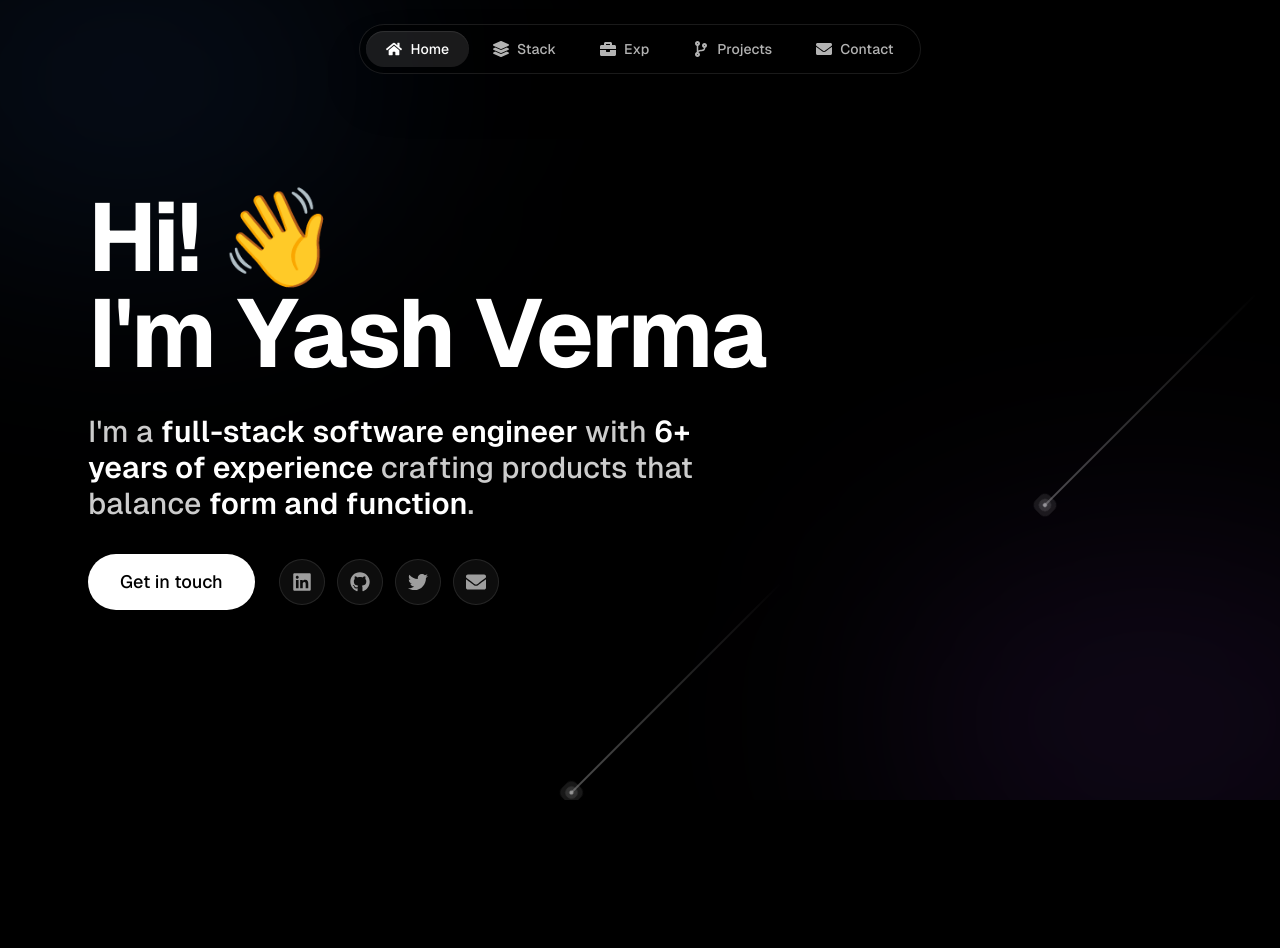
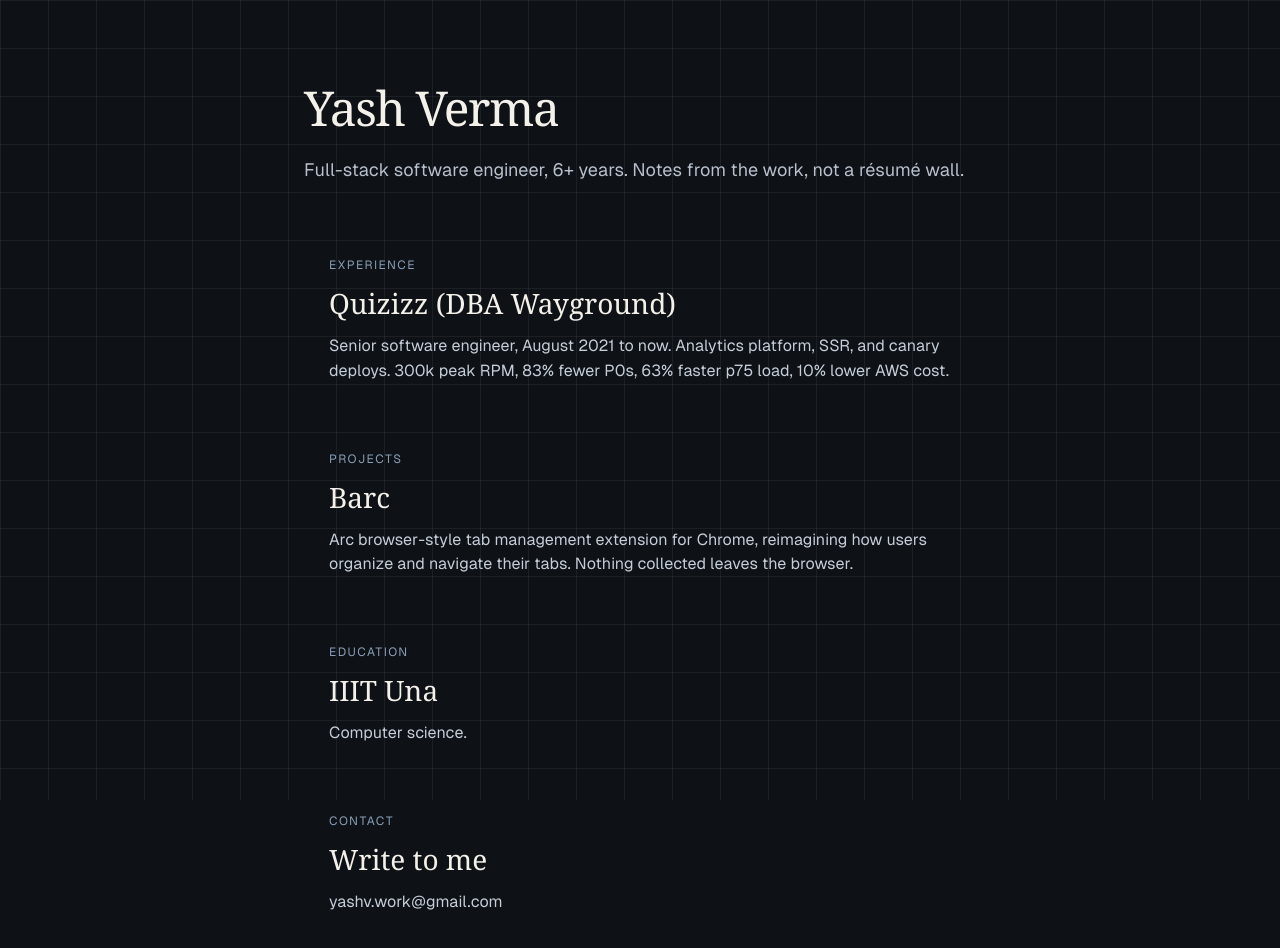
Before and after one commit to yashverma2110/portfolio, a Next.js app: page / in a window 1280 px wide. Shown: the top 948 px of the page. Before the commit the page ends 800 px from the top, so only its background shows below. Built offline with nearby package versions, Linux system fonts and the light colour scheme.

Commit message:
feat: blog layout on a math grid with glass hover

```diff
--- a/src/app/globals.css
+++ b/src/app/globals.css
@@ -33,3 +33,81 @@
 .shooting-star:nth-child(2) { @apply top-[30%] -right-[30px] left-auto [animation-delay:3s] [animation-duration:10s]; }
 .shooting-star:nth-child(3) { @apply top-[55%] -right-[25px] left-auto [animation-delay:6s] [animation-duration:9s]; }
 .shooting-star:nth-child(4) { @apply top-[80%] -right-[40px] left-auto [animation-delay:9s] [animation-duration:11s]; }
+
+.blog-page {
+  position: relative;
+  min-height: 100vh;
+  overflow: auto;
+  background: #0e1116;
+  color: #f4f1ea;
+}
+html, body {
+  overflow: auto;
+  height: auto;
+  background: #0e1116;
+}
+.math-grid {
+  position: fixed;
+  inset: 0;
+  z-index: 0;
+  pointer-events: none;
+  background-image:
+    linear-gradient(to right, rgba(255,255,255,0.06) 1px, transparent 1px),
+    linear-gradient(to bottom, rgba(255,255,255,0.06) 1px, transparent 1px);
+  background-size: 48px 48px;
+}
+.blog-wrap {
+  position: relative;
+  z-index: 1;
+  max-width: 720px;
+  margin: 0 auto;
+  padding: 72px 24px 120px;
+}
+.blog-header h1 {
+  font-family: Georgia, "Times New Roman", serif;
+  font-size: 48px;
+  letter-spacing: -0.03em;
+}
+.blog-header p {
+  margin-top: 12px;
+  color: #b7c0cc;
+  font-size: 18px;
+  line-height: 1.5;
+}
+.blog-list {
+  margin-top: 48px;
+  display: flex;
+  flex-direction: column;
+  gap: 16px;
+}
+.post {
+  display: block;
+  padding: 24px;
+  border-radius: 16px;
+  border: 1px solid transparent;
+  color: inherit;
+  text-decoration: none;
+  transition: background 180ms ease, border-color 180ms ease, backdrop-filter 180ms ease;
+}
+.post .kicker {
+  font-size: 12px;
+  letter-spacing: 0.12em;
+  text-transform: uppercase;
+  color: #8aa0b8;
+}
+.post h2 {
+  margin-top: 8px;
+  font-family: Georgia, "Times New Roman", serif;
+  font-size: 28px;
+}
+.post p:last-child {
+  margin-top: 10px;
+  color: #c5ced8;
+  line-height: 1.55;
+}
+.post:hover {
+  background: rgba(255, 255, 255, 0.06);
+  border-color: rgba(255, 255, 255, 0.28);
+  backdrop-filter: blur(14px);
+  -webkit-backdrop-filter: blur(14px);
+}
--- a/src/app/page.tsx
+++ b/src/app/page.tsx
@@ -1,87 +1,63 @@
-import { Suspense } from "react";
-import NavigationBar from "@/app/components/NavigationBar";
-import BrandIcon from "@/app/components/ui/BrandIcon";
-import Button from "./components/ui/Button";
-import Link from "next/link";
-import TechStackGrid from "@/app/components/TechStackGrid";
-import ExperienceFold from "@/app/components/ExperienceFold";
-import ProjectsFold from "@/app/components/ProjectsFold";
 import CONTACT from "@/app/config/contact";
-import ContactFold from "@/app/components/ContactFold";
+import PROJECTS from "@/app/config/projects";
 import { getTotalYears } from "./utils/experienceUtils";
 
+const posts = [
+  {
+    kicker: "Experience",
+    title: "Quizizz (DBA Wayground)",
+    body: "Senior software engineer, August 2021 to now. Analytics platform, SSR, and canary deploys. 300k peak RPM, 83% fewer P0s, 63% faster p75 load, 10% lower AWS cost.",
+  },
+  {
+    kicker: "Projects",
+    title: PROJECTS[0].title,
+    body: PROJECTS[0].description + " Nothing collected leaves the browser.",
+    href: PROJECTS[0].link,
+  },
+  {
+    kicker: "Education",
+    title: "IIIT Una",
+    body: "Computer science.",
+  },
+  {
+    kicker: "Contact",
+    title: "Write to me",
+    body: CONTACT.email,
+    href: `mailto:${CONTACT.email}`,
+  },
+];
+
 export default function Home() {
+  const years = getTotalYears();
   return (
-    <main className="relative h-screen overflow-y-auto snap-y snap-mandatory scroll-smooth">
-      <Suspense fallback={null}>
-        <NavigationBar />
-      </Suspense>
-
-      <section id="home" className="px-6 min-h-screen flex flex-col justify-start md:justify-center max-w-6xl mx-auto pt-24 md:pt-32 pb-32 snap-start snap-always">
-        <div className="flex flex-col items-start gap-8">
-          <div className="animate-in fade-in slide-in-from-bottom-4 duration-1000">
-            <h1 className="text-white text-5xl md:text-7xl lg:text-8xl font-bold tracking-tight leading-[1.1]">
-              Hi! <span className="inline-block animate-wave origin-[70%_70%]">👋</span>
-              <br />
-              I&apos;m <span className="text-white">Yash Verma</span>
-            </h1>
-
-            <p className="mt-8 text-white/80 max-w-2xl text-xl md:text-2xl lg:text-3xl font-medium leading-relaxed">
-              I&apos;m a <span className="text-white font-semibold">full-stack software engineer</span> with <span className="text-white font-semibold">{getTotalYears()} of experience</span> crafting products that balance <span className="text-white font-semibold">form and function</span>.
-            </p>
-          </div>
-
-          <div className="flex flex-col sm:flex-row items-center gap-6 animate-in fade-in slide-in-from-bottom-8 duration-1000 delay-200 w-full sm:w-auto">
-            <Button size="lg" className="w-full sm:w-fit">
-              <Link href="#contact" className="w-full text-center">Get in touch</Link>
-            </Button>
-
-            <div className="flex gap-3">
-              <BrandIcon brand="linkedin" link={CONTACT.linkedin} />
-              <BrandIcon brand="github" link={CONTACT.github} />
-              <BrandIcon brand="twitter" link={CONTACT.twitter} />
-              <BrandIcon brand="email" link={`mailto:${CONTACT.email}`} />
-            </div>
-          </div>
+    <main className="blog-page">
+      <div className="math-grid" aria-hidden="true" />
+      <article className="blog-wrap">
+        <header className="blog-header">
+          <h1>Yash Verma</h1>
+          <p>Full-stack software engineer, {years}. Notes from the work, not a résumé wall.</p>
+        </header>
+        <div className="blog-list">
+          {posts.map((post) => {
+            const inner = (
+              <>
+                <p className="kicker">{post.kicker}</p>
+                <h2>{post.title}</h2>
+                <p>{post.body}</p>
+              </>
+            );
+            return post.href ? (
+              <a key={post.title} className="post" href={post.href}>
+                {inner}
+              </a>
+            ) : (
+              <section key={post.title} className="post">
+                {inner}
+              </section>
+            );
+          })}
         </div>
-      </section>
-
-      <section id="stack" className="px-6 min-h-screen flex flex-col justify-start md:justify-center snap-start snap-always pt-4 md:pt-0 pb-28 md:pb-0">
-        <div className="max-w-6xl mx-auto w-full">
-          <TechStackGrid />
-        </div>
-      </section>
-
-      <section id="experience" className="px-6 min-h-screen flex flex-col justify-start bg-white/[0.02] snap-start snap-always pt-4 pb-28 md:pb-20">
-        <div className="max-w-6xl mx-auto w-full">
-          <ExperienceFold />
-        </div>
-      </section>
-
-      <section id="projects" className="px-6 min-h-screen flex flex-col justify-start snap-start snap-always pt-4 pb-28 md:pb-20">
-        <div className="max-w-6xl mx-auto w-full">
-          <ProjectsFold />
-        </div>
-      </section>
-
-      <section id="contact" className="px-6 min-h-screen flex flex-col justify-start bg-white/[0.02] snap-start snap-always pt-4 pb-28 md:pb-20">
-        <div className="max-w-6xl mx-auto w-full">
-          <ContactFold />
-        </div>
-      </section>
-
-      {/* Decorative elements */}
-      <div className="fixed inset-0 pointer-events-none z-[-1] overflow-hidden">
-        <div className="absolute top-[-10%] left-[-10%] w-[40%] h-[40%] bg-blue-500/10 blur-[120px] rounded-full" />
-        <div className="absolute bottom-[-10%] right-[-10%] w-[40%] h-[40%] bg-purple-500/10 blur-[120px] rounded-full" />
-
-        <div className="shooting-stars">
-          <span className="shooting-star"></span>
-          <span className="shooting-star"></span>
-          <span className="shooting-star"></span>
-          <span className="shooting-star"></span>
-        </div>
-      </div>
+      </article>
     </main>
   );
 }
```
